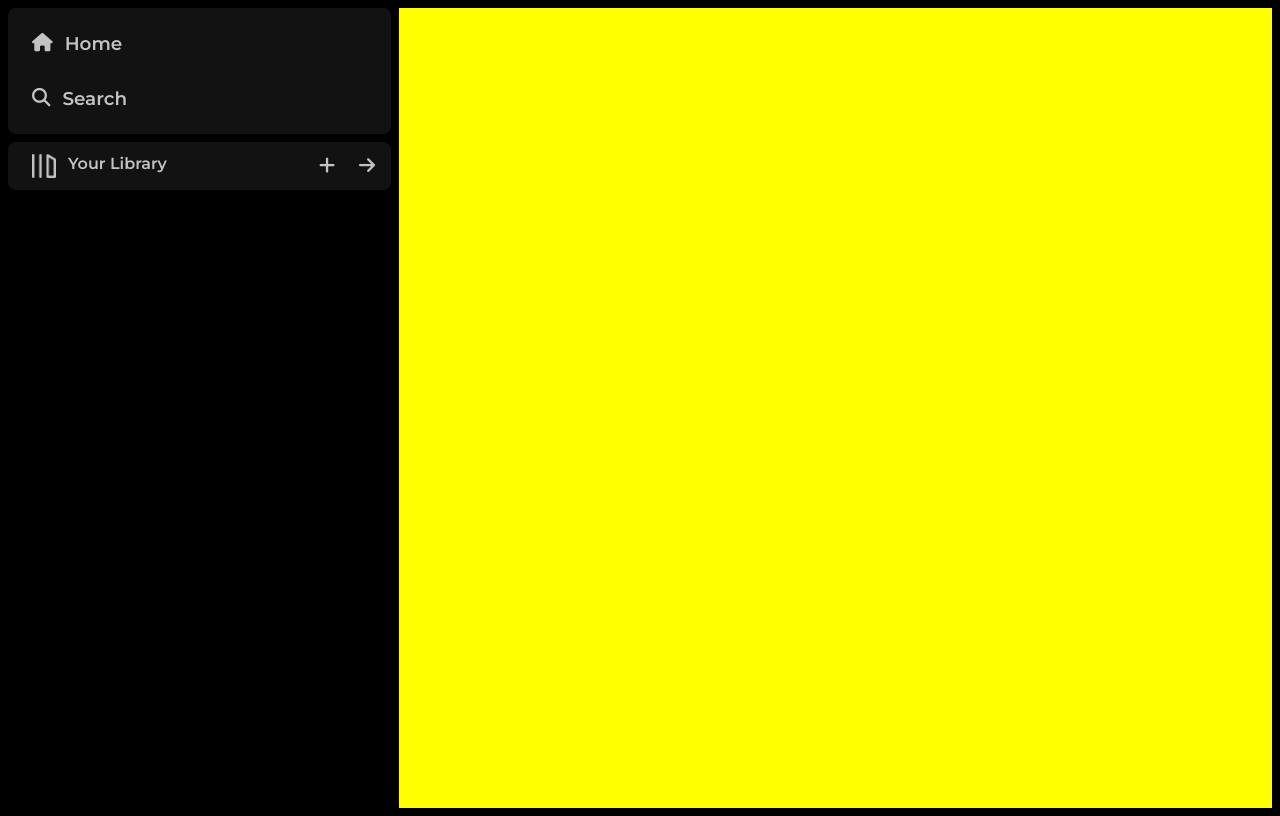
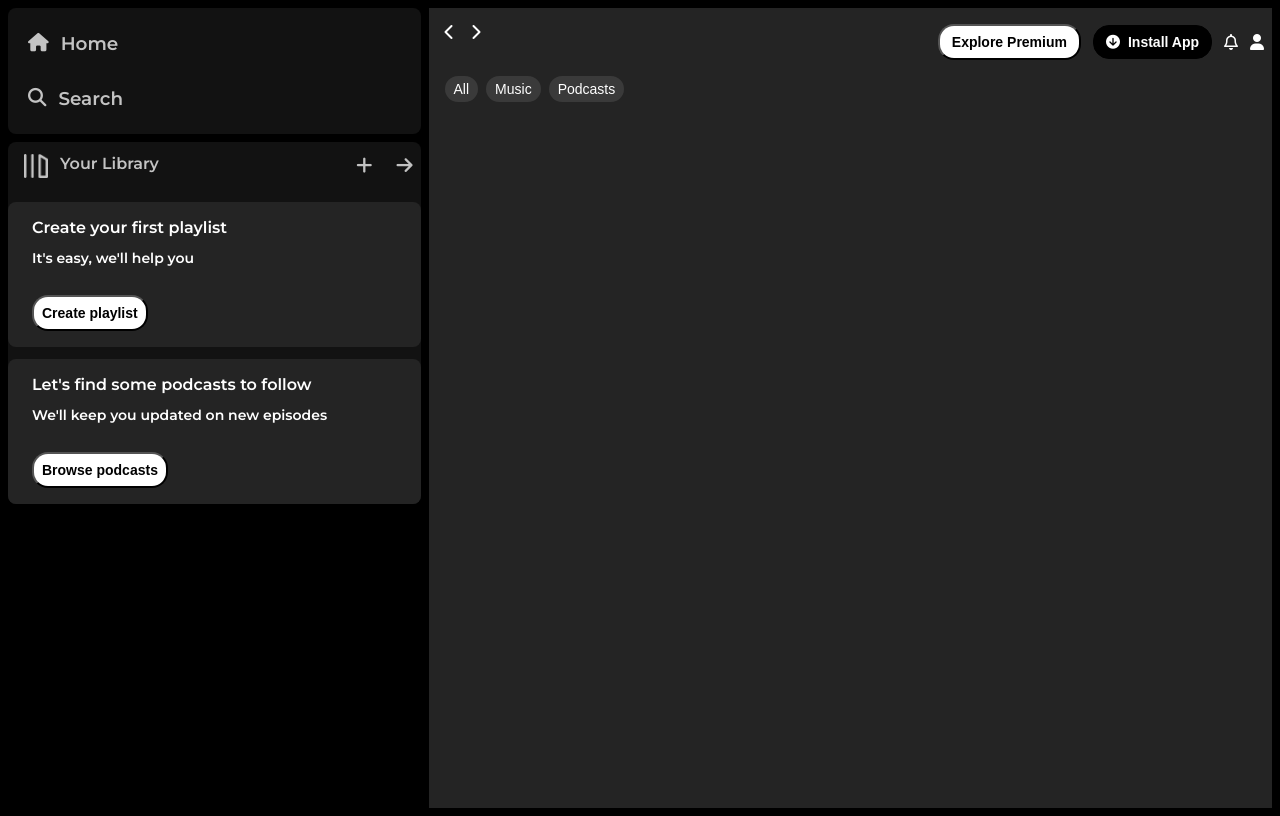
Before and after one commit to Vivek-Gupta007/Sportify-Clone, a plain HTML site: page index.html in a window 1280 px wide. Drawn offline with Linux system fonts and the light colour scheme.

Commit message:
main-content top bar created

```diff
--- a/index.html
+++ b/index.html
@@ -7,10 +7,14 @@
     <link rel="shortcut icon" href="./assets/logo.png" type="image/x-icon">
     <title>Spotify - Web Player: Music for everyone</title>
     <link rel="stylesheet" href="style.css">
-    <link rel="stylesheet" href="https://cdnjs.cloudflare.com/ajax/libs/font-awesome/6.5.1/css/all.min.css" integrity="sha512-DTOQO9RWCH3ppGqcWaEA1BIZOC6xxalwEsw9c2QQeAIftl+Vegovlnee1c9QX4TctnWMn13TZye+giMm8e2LwA==" crossorigin="anonymous" referrerpolicy="no-referrer" />
+    <link rel="stylesheet" href="https://cdnjs.cloudflare.com/ajax/libs/font-awesome/6.5.1/css/all.min.css"
+        integrity="sha512-DTOQO9RWCH3ppGqcWaEA1BIZOC6xxalwEsw9c2QQeAIftl+Vegovlnee1c9QX4TctnWMn13TZye+giMm8e2LwA=="
+        crossorigin="anonymous" referrerpolicy="no-referrer" />
     <link rel="preconnect" href="https://fonts.googleapis.com">
     <link rel="preconnect" href="https://fonts.gstatic.com" crossorigin>
-    <link href="https://fonts.googleapis.com/css2?family=Montserrat:ital,wght@0,100..900;1,100..900&family=Open+Sans:ital,wght@0,300..800;1,300..800&display=swap" rel="stylesheet">
+    <link
+        href="https://fonts.googleapis.com/css2?family=Montserrat:ital,wght@0,100..900;1,100..900&family=Open+Sans:ital,wght@0,300..800;1,300..800&display=swap"
+        rel="stylesheet">
 </head>
 
 <body>
@@ -38,12 +42,41 @@
                     </div>
                 </div>
                 <div class="first-playlist">
-
+                    <span>Create your first playlist</span>
+                    <span class="help-text">It's easy, we'll help you</span>
+                    <button>Create playlist</button>
                 </div>
-                <div></div>
+                <div class="first-playlist">
+                    <span>Let's find some podcasts to follow</span>
+                    <span class="help-text">We'll keep you updated on new episodes</span>
+                    <button>Browse podcasts</button>
+                </div>
             </div>
         </div>
-        <div class="main-content"></div>
+        <div class="main-content">
+            <div class="top-section">
+            <div class="top">
+                <div class="top-arrow">
+                    <i class="fa-solid fa-chevron-left" style="color: #ffffff;"></i>
+                    <i class="fa-solid fa-chevron-right" style="color: #ffffff;"></i>
+                </div>
+                <div class="top-explore-section">
+                    <button class="explore-btn">Explore Premium</button>
+                    <button class="download-btn"><i class="fa-solid fa-circle-arrow-down" style="color: #ffffff; margin-right: 0.5rem;"></i>Install App</button>
+                    <i class="fa-regular fa-bell" style="color: #ffffff;"></i>
+                    <i class="fa-solid fa-user" style="color: #ffffff;"></i>
+                </div>
+            </div>
+            <div class="top-buttons">
+                <button>All</button>
+                <button>Music</button>
+                <button>Podcasts</button>
+            </div>
+            </div>
+            <div class="playlist">
+
+            </div>
+        </div>
         <!-- <div class="player"></div> -->
     </div>
 </body>
--- a/style.css
+++ b/style.css
@@ -11,12 +11,6 @@ body {
 
 .side-bar {
     height: 100vh;
-    grid-column: 1 /span 2;
-}
-
-.main-content {
-    background-color: yellow;
-    grid-column: 3 /span 11;
 }
 
 .home-nav {
@@ -43,7 +37,7 @@ body {
 }
 
 .side-nav {
-    padding: 0.5rem 0.75rem;
+    padding: 0.5rem 0.5rem;
     border-radius: 0.5rem;
     background-color: #121212;
 }
@@ -59,7 +53,7 @@ body {
 .your-libaray {
     display: flex;
     justify-content: space-between;
-    padding: 0.5rem 1rem;
+    padding: 0.5rem 0.5rem;
     align-items: center;
 }
 
@@ -99,3 +93,92 @@ body {
 .libaray-arrow i:hover {
     opacity: 1;
 }
+
+.first-playlist {
+    color: white;
+    font-weight: 600;
+    padding: 1rem 1.5rem;
+    background-color: #242424;
+    border-radius: 8px;
+    margin-top: 0.75rem;
+    display: flex;
+    flex-direction: column;
+    gap: 0.75rem;
+    align-items: flex-start;
+}
+
+.help-text {
+    font-size: 0.875rem;
+}
+
+.first-playlist button {
+    font-size: 0.875rem;
+    font-weight: 600;
+    background-color: #ffffff;
+    padding: 0.5rem;
+    border-radius: 1rem;
+    margin-top: 1rem;
+}
+
+.main-content {
+    background-color: #242424;
+    grid-column: 2 /span 11;
+    position: relative;
+}
+
+.top-section {
+    display: flex;
+    flex-direction: column;
+    position: fixed;
+    width: -webkit-fill-available;
+}
+
+.top {
+    display: flex;
+    justify-content: space-between;
+    padding: 1rem;
+}
+
+.top-arrow {
+    display: flex;
+    gap: 1rem;
+}
+
+.top-explore-section{
+    display: flex;
+    gap: 0.75rem;
+    align-items: center;
+}
+
+.explore-btn {
+    font-size: 0.875rem;
+    font-weight: 600;
+    background-color: #ffffff;
+    padding: 0.5rem 0.75rem;
+    border-radius: 1rem;
+}
+
+.download-btn {
+    font-size: 0.875rem;
+    font-weight: 600;
+    background-color: #000000;
+    padding: 0.5rem 0.75rem;
+    border-radius: 1rem;
+    border: 1px solid black;
+    color: #ffffff;
+}
+
+.top-buttons {
+    padding: 0rem 1rem 1rem 1rem;
+    display: flex;
+    gap: 0.5rem;
+}
+
+.top-buttons button {
+    font-size: 0.875rem;
+    background-color: hsla(0,1%,100%,.1);
+    color: #ffffff;
+    border: 1px solid transparent;
+    border-radius: 1rem;
+    padding: 0.25rem 0.5rem;
+}
```
